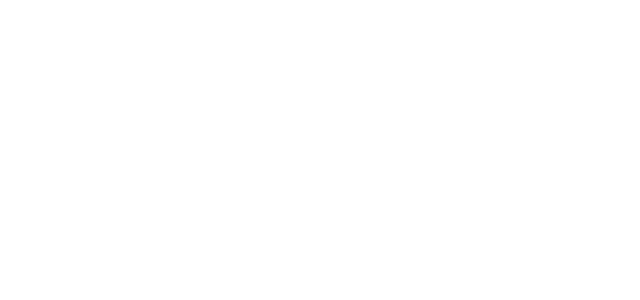
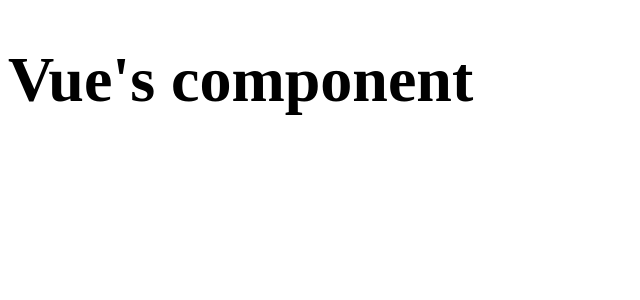
Before and after one commit to ilumin/vue-workshop, a Vue app: page / in a window 1280 px wide. Shown: the top 300 px of the page, without its empty margins (0-640 px from the left). Built offline with nearby package versions, Linux system fonts and the light colour scheme.

Commit message:
ADD simple vue component

```diff
--- a/src/App.vue
+++ b/src/App.vue
@@ -1,11 +1,13 @@
 <template>
+  <product-list></product-list>
 </template>
 
 <script>
+import ProductList from './components/ProductList';
+
 export default {
-  components: {}
+  components: {
+    ProductList
+  }
 }
 </script>
-
-<style>
-</style>
--- /dev/null
+++ b/src/components/ProductList.vue
@@ -0,0 +1,17 @@
+<template lang="html">
+  <h1 class="header">Vue's component</h1>
+</template>
+
+<script>
+export default {
+  data () {
+    return {}
+  }
+}
+</script>
+
+<style lang="css">
+.header {
+  font-size: 4rem;
+}
+</style>
```
